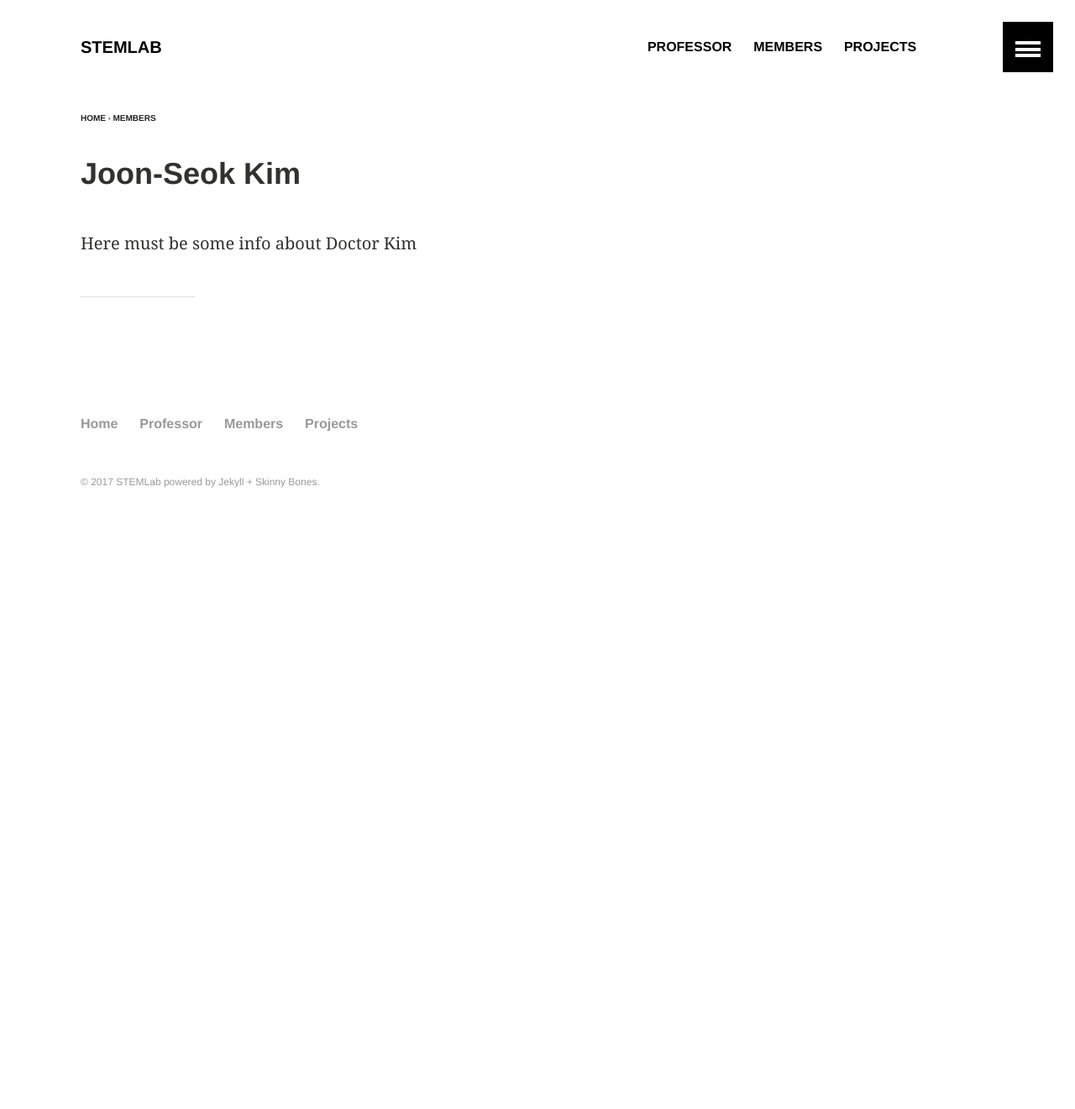
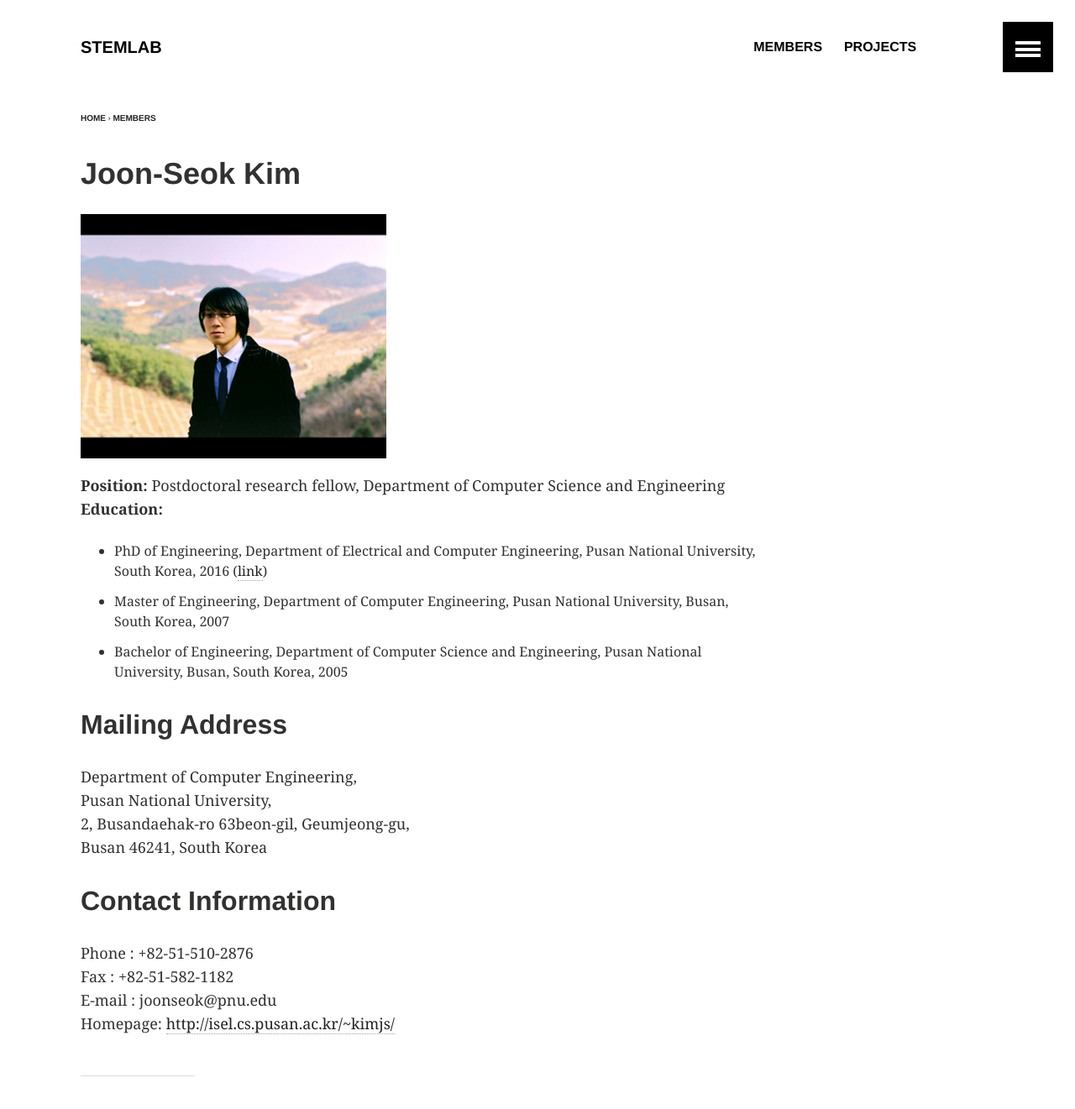
Before and after one commit to STEMLab/STEMLab.github.io, a Jekyll site: the page built from _posts/members/2016-03-23-joon seok.md, in a window 1280 px wide and 1400 px high. Shown: the top 1321 px of the window at 84% size. Built offline with Jekyll 4.4.1, drawn with Linux system fonts in a browser that asks for light colours.

Commit message:
remove professor own page, add him to members, finish doctor kim, professor and azamat's page

```diff
--- a/_data/footer.yml
+++ b/_data/footer.yml
@@ -3,8 +3,8 @@
 - title: Home
   url: /
 
-- title: Professor
-  url: /professor/
+#- title: Professor
+#  url: /professor/
 
 - title: Members
   url: /members/
--- a/_layouts/article.html
+++ b/_layouts/article.html
@@ -4,14 +4,15 @@ layout: default
 
 <div id="main" role="main">
 	<article class="wrap" itemscope itemtype="http://schema.org/Article">
-		{% if page.image.feature %}
+		<!--{% if page.image.feature %}
 		<div class="page-feature">
 			<div class="page-image">
 				<img src="{{ site.url }}/images/{{ page.image.feature }}" class="page-feature-image" alt="{{ page.title }}" itemprop="image">
 				{% if page.image.credit %}{% include image-credit.html %}{% endif %}
-			</div><!-- /.page-image -->
-		</div><!-- /.page-feature -->
+			</div>
+		</div>
 		{% endif %}
+		<!-- /.page-feature -->
 		{% include breadcrumbs.html %}
 		<div class="page-title">
 			<h1>{{ page.title }}</h1>
--- a/_posts/members/2016-03-23-joon seok.md
+++ b/_posts/members/2016-03-23-joon seok.md
@@ -6,10 +6,28 @@ excerpt: "Postdoctoral researcher"
 tags: [sample, images, test]
 ads: false
 image:
-  feature:
-  teaser: kimjs.jpg
+  feature: kimjs_feature.jpg
+  teaser: kimjs_teaser.jpg
 ---
 
-Here must be some info about Doctor Kim
+<div><img style="width: 45%; height: 30%" src="{{ site.url }}/images/{{ page.image.feature }}" alt="kimjs_feature" ></div>
 
-{% include toc.html %}
+**Position:** Postdoctoral research fellow, Department of Computer Science and Engineering <br/>
+**Education:**
+
+* PhD of Engineering, Department of Electrical and Computer Engineering, Pusan National University, South Korea, 2016 (<a href="http://joon-seok.github.io/Thesis/">link</a>)
+* Master of Engineering, Department of Computer Engineering, Pusan National University, Busan, South Korea, 2007
+* Bachelor of Engineering, Department of Computer Science and Engineering, Pusan National University, Busan, South Korea, 2005
+
+## Mailing Address
+
+Department of Computer Engineering,<br>
+Pusan National University,<br>
+2, Busandaehak-ro 63beon-gil, Geumjeong-gu,<br>
+Busan 46241, South Korea
+
+## Contact Information
+Phone : +82-51-510-2876 <br>
+Fax : +82-51-582-1182 <br>
+E-mail : joonseok@pnu.edu <br>
+Homepage: <a href="http://isel.cs.pusan.ac.kr/~kimjs/">http://isel.cs.pusan.ac.kr/~kimjs/</a>
```
Also changed, not shown: _data/navigation.yml (+5 -5 lines), _posts/members/2016-03-18-azamat.md (+18 -4 lines), _posts/members/2016-03-19-hyemi.md (+17 -4 lines), _posts/members/2016-03-24-professor.md (added, +85 -0 lines), _posts/members/2016-03-17-ju_hyun.md (renamed from _posts/members/2016-03-17-azamat.md), images/azamat_feature.jpg (added), images/azamat_teaser.png (renamed from images/azamat.png), images/hyemi_feature.jpg (added), images/hyemi_teaser.jpg (renamed from images/hyemi.jpg), images/kimjs.jpg (deleted), images/kimjs_feature.jpg (added), images/kimjs_teaser.jpg (added), images/lock-1600x800.jpg (deleted), images/professor.jpg (deleted), 2 more files.
